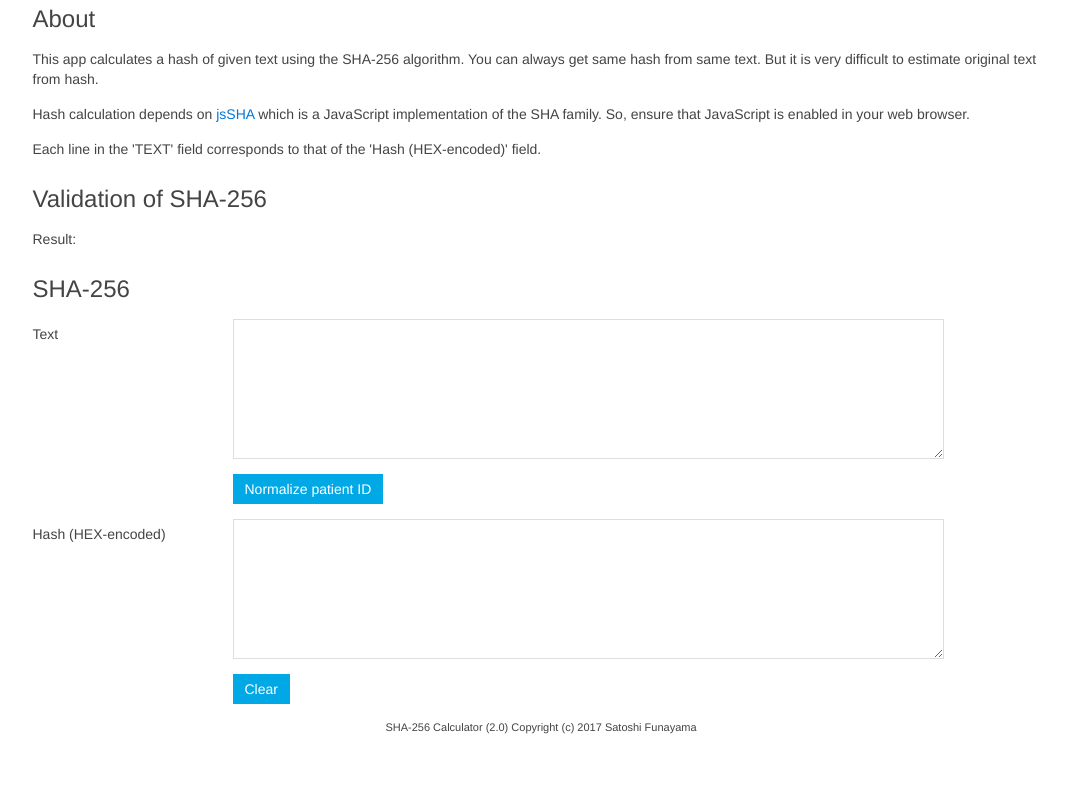
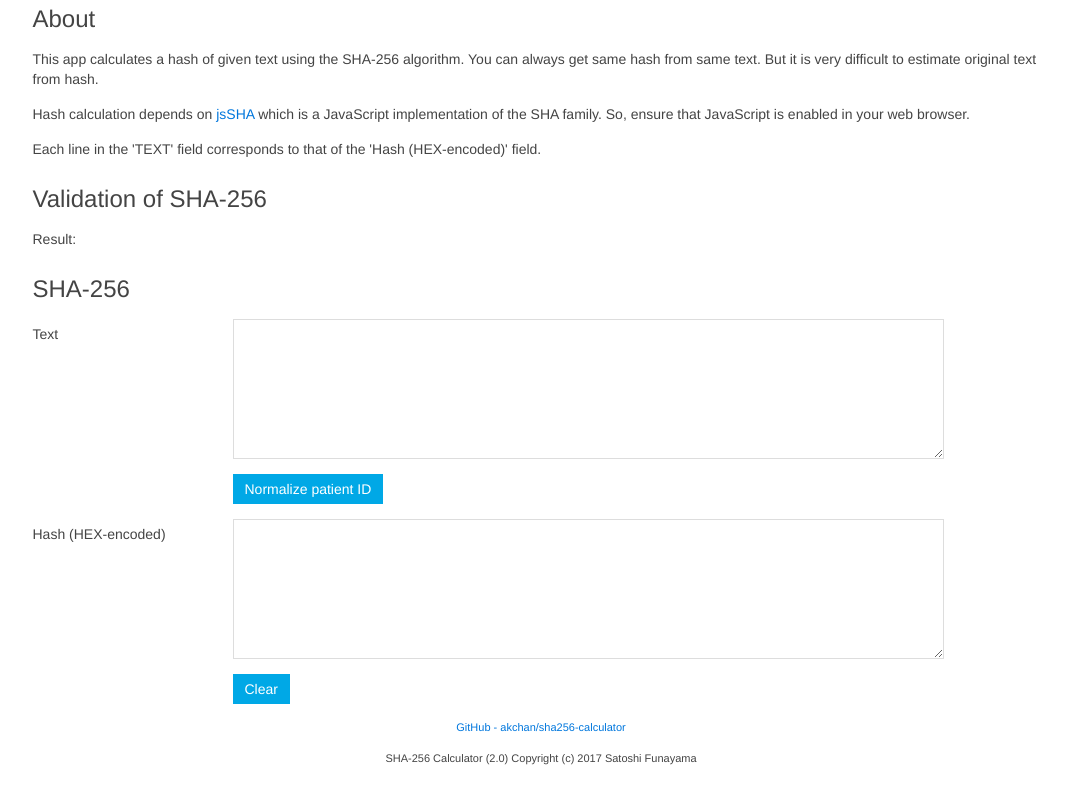
Before and after one commit to akchan/sha265-calculator, a plain HTML site: page sha256_calculator_dev.html in a window 1280 px wide. Shown: the part 63-866 px from the top of the page, without its empty margins (99-1166 px from the left). Drawn offline with Linux system fonts and the light colour scheme; a script that the page names is missing.

Commit message:
Add a link to github repository

```diff
--- a/sha256_calculator_dev.html
+++ b/sha256_calculator_dev.html
@@ -51,6 +51,10 @@
             </form>
 
             <p class="uk-text-center uk-text-small">
+                <a href="https://github.com/akchan/sha265-calculator">GitHub - akchan/sha256-calculator</a>
+            </p>
+
+            <p class="uk-text-center uk-text-small">
                 SHA-256 Calculator (2.0) Copyright (c) 2017 Satoshi Funayama
             </p>
         </div>
```
Also changed, not shown: sha256_calculator.html (+1 -1 lines).
